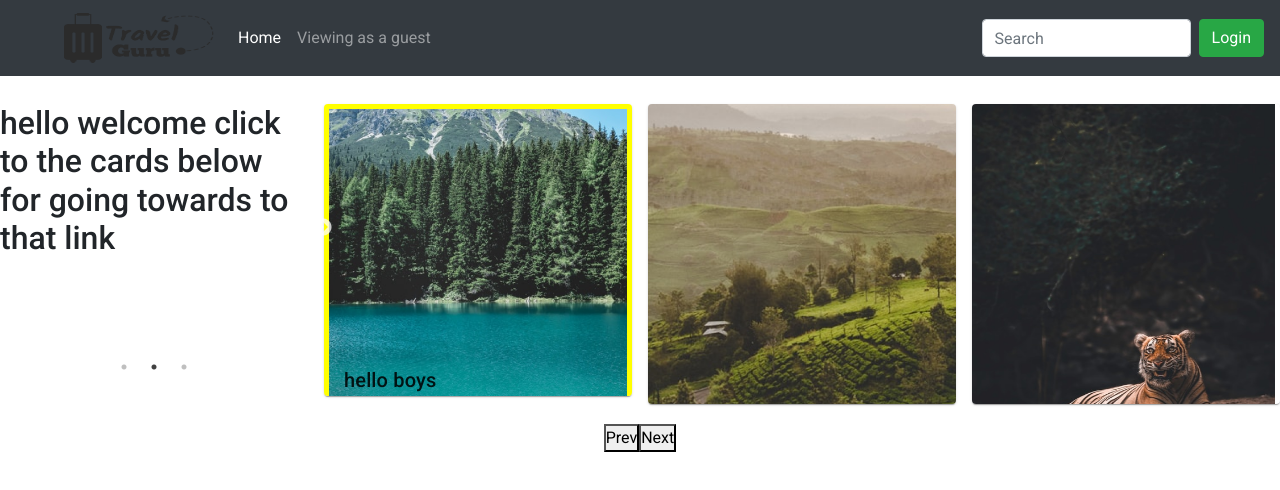
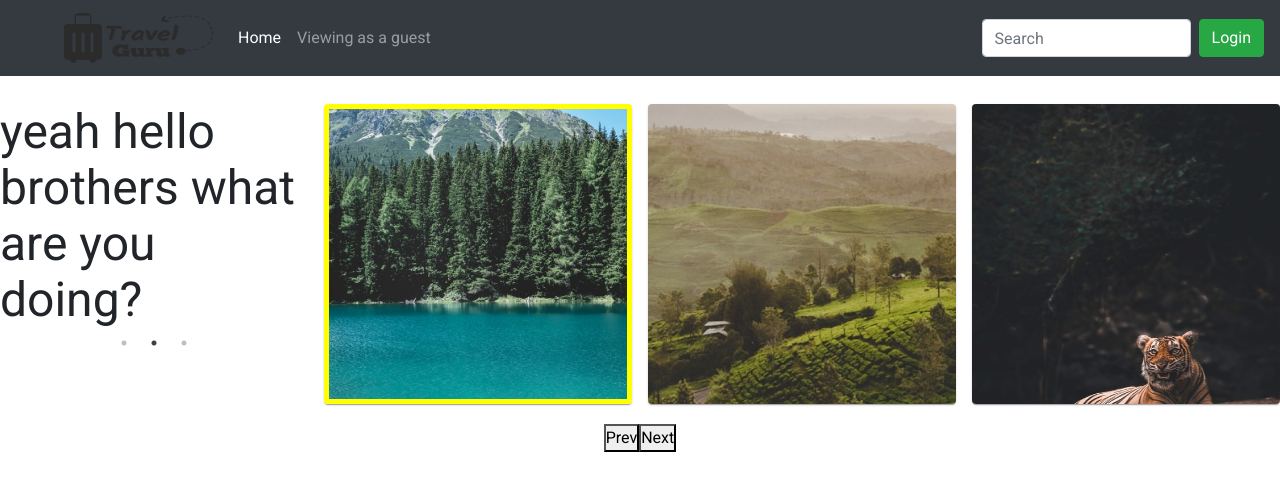
Before and after one commit to rank0001/Tour-guide, a React (Create React App) app: page / in a window 1280 px wide. Shown: the top 490 px of the page. Built offline with nearby package versions, Linux system fonts and the light colour scheme; what react-google-maps would draw is missing.

Commit message:
readme file updated

```diff
--- a/src/components/SignIn/SignIn.js
+++ b/src/components/SignIn/SignIn.js
@@ -55,6 +55,7 @@ const SignIn = (props) => {
 			.auth()
 			.signInWithPopup(provider)
 			.then((result) => {
+
 				const { displayName } = result.user;
 				const signedInUser = {
 					user: {
--- a/src/components/destinations/sajek/SajekDetails.js
+++ b/src/components/destinations/sajek/SajekDetails.js
@@ -2,9 +2,9 @@ import React from "react";
 import { connect } from "react-redux";
 import { useHistory } from "react-router-dom";
 import RoomsMapDetail from "./RoomsMapDetail";
-const SajekDetails = ({ data, userInfo }) => {
+const SajekDetails = ({ data, user }) => {
 	const history = useHistory();
-	const logInInfo = userInfo.user.isSignedIn;
+	const logInInfo = user.user.isSignedIn;
 	if (!logInInfo) {
 		const location = {
 			pathname: "/signIn",
--- a/src/components/home/Home.js
+++ b/src/components/home/Home.js
@@ -1,14 +1,11 @@
-import React,{useState} from "react";
-import { Row, Col, Container, Figure, Button } from "react-bootstrap";
+import React, { useState } from "react";
 import { useHistory } from "react-router-dom";
 import "./Home.css";
 import { makeStyles } from "@material-ui/core/styles";
-import Paper from "@material-ui/core/Paper";
 import Grid from "@material-ui/core/Grid";
-import { Box, Card, CardMedia,Typography } from "@material-ui/core";
-import "slick-carousel/slick/slick.css";
-import "slick-carousel/slick/slick-theme.css";
-import Slider from "react-slick";
+import { Card,Typography} from "@material-ui/core";
+import TravelImages from "./TravelImages";
+import TravelQuotes from "./TravelQuotes";
 
 const useStyles = makeStyles((theme) => ({
 	root: {
@@ -17,23 +14,11 @@ const useStyles = makeStyles((theme) => ({
 	cardRoot: {
 		maxWidth: 345,
 	},
-	media: {
-		height: "300px",
-		paddingTop: "56.25%", // 16:9
-	},
-	paper: {
-		padding: theme.spacing(2),
-		textAlign: "center",
-		color: theme.palette.text.secondary,
-	},
 }));
 
-
 const Home = () => {
-
 	const classes = useStyles();
 	const history = useHistory();
-
 
 	const handleClick = (e) => {
 		const data = parseInt(e.target.getAttribute("data-id"));
@@ -42,152 +27,58 @@ const Home = () => {
 		else history.push("/booking/sundarban");
 	};
 
-	const settings = {
-		dots: true,
-		infinite: true,
-		speed: 1000,
-		slidesToShow: 3,
-		swipeToSlide: true,
-		//autoplay: true,
-		focusOnSelect: true,
-		slidesToScroll: 1,
-		arrows: true,
-		afterChange: (e) =>console.log(e),
-		beforeChange: (current, next) => console.log(current,next)
-	};
-
-
-	const settings2= {
-		dots: true,
-		infinite: true,
-		speed: 1000,
-		fade:true,
-		slidesToShow: 1,
-		swipeToSlide: true,
-		autoplay: true,
-		focusOnSelect: true,
-		slidesToScroll: 1,
-		arrows: true,
-	};
-
 	const [state, setstate] = useState(0);
 
 	const handleNext = () => {
 		if (state === 2) setstate(0);
-		else setstate(state=>state+1);
+		else setstate((state) => state + 1);
 	};
 
 	const handlePrev = () => {
 		if (state === 0) setstate(2);
-		else setstate(state=>state-1)
-
+		else setstate((state) => state - 1);
 	};
-
 
 	return (
 		<div>
 			<div className={classes.root}>
 				<Grid container spacing={2} style={{ marginTop: "20px" }}>
 					<Grid item lg={3} md={3} sm xs>
-						<Slider {...settings2}>
-						<div>
-						<h1>
-							hello welcome click to the cards below for going towards to that
-							link
-						</h1>
-
-						</div>
-						<div>
-
-						<h2>
-							hello welcome click to the cards below for going towards to that
-							link
-						</h2>
-
-						</div>
-						<div>
-						<h3>
-							hello welcome click to the cards below for going towards to that
-							link
-						</h3>
-
-						</div>
-						</Slider>
+						<TravelQuotes/>
 					</Grid>
 
-					<Grid item lg={3} md={3}  sm xs>
-
+					<Grid item lg={3} md={3} sm xs>
 						<Card className={classes.cardRoot}>
-
 							{state === 0 ? (
-									<CardMedia
-										className={classes.media}
-										image='./images/sajek.png'
-										title="Paella dish"
-										style={{ border: "5px solid yellow" }}
-									/>
+								<TravelImages state="true" img="/images/sajek.png" />
 							) : (
-									<CardMedia
-										className={classes.media}
-										image='./images/sajek.png'
-										title="Paella dish"
-
-									/>
-
+								<TravelImages state="false" img="/images/sajek.png" />
 							)}
-								<Typography variant='h6' style={{marginTop:'-40px',marginLeft:'20px'}}>
-									hello boys
-								</Typography>
 
 						</Card>
 					</Grid>
 
-							<Grid item lg={3} md={3}  xs>
-
+					<Grid item lg={3} md={3} xs>
 						<Card className={classes.cardRoot}>
 							{state === 1 ? (
-									<CardMedia
-										className={classes.media}
-										image='./images/sreemongol.png'
-										title="Paella dish"
-										style={{ border: "5px solid yellow" }}
-									/>
+								<TravelImages state="true" img="/images/sreemongol.png" />
 							) : (
-									<CardMedia
-										className={classes.media}
-										image='./images/sreemongol.png'
-										title="Paella dish"
-
-									/>
+								<TravelImages state="false" img="/images/sreemongol.png" />
 							)}
 						</Card>
 					</Grid>
-							<Grid item lg={3} md={3}  xs>
+					<Grid item lg={3} md={3} xs>
 						<Card className={classes.cardRoot}>
 							{state === 2 ? (
-									<CardMedia
-										className={classes.media}
-										image='./images/sundorbon.png'
-										title="Paella dish"
-										style={{ border: "5px solid yellow" ,marginRight:'5px'}}
-									/>
+								<TravelImages state="true" img="/images/sundorbon.png" />
 							) : (
-									<CardMedia
-										className={classes.media}
-										image='./images/sundorbon.png'
-										title="Paella dish"
-										style={{marginRight:'5px'}}
-
-									/>
+								<TravelImages state="false" img="/images/sundorbon.png" />
 							)}
 						</Card>
 					</Grid>
-
-
 				</Grid>
 
 				<div style={{ textAlign: "center", padding: "20px" }}>
-
 					<button className="button" onClick={handlePrev}>
 						Prev
 					</button>
--- a/src/components/home/TravelImages.js
+++ b/src/components/home/TravelImages.js
@@ -1,5 +1,4 @@
 import React from "react";
-
 import { makeStyles } from "@material-ui/core/styles";
 import Paper from "@material-ui/core/Paper";
 import Grid from "@material-ui/core/Grid";
@@ -16,23 +15,23 @@ const useStyles = makeStyles((theme) => ({
 		height: "300px",
 		paddingTop: "56.25%", // 16:9
 	},
-	paper: {
-		padding: theme.spacing(2),
-		textAlign: "center",
-		color: theme.palette.text.secondary,
-	},
+
 }));
 
-export default function TravelImages() {
+export default function TravelImages({ state, img }) {
 	const classes = useStyles();
 	return (
 		<div>
+			{state === "true" ? (
 				<CardMedia
 					className={classes.media}
-				image="./images/sajek.png"
+					image={img}
 					title="Paella dish"
 					style={{ border: "5px solid yellow" }}
 				/>
+			) : (
+				<CardMedia className={classes.media} image={img} title="Paella dish" />
+			)}
 		</div>
 	);
 }
--- /dev/null
+++ b/src/components/home/TravelQuotes.js
@@ -0,0 +1,37 @@
+import React from 'react';
+import {Typography} from "@material-ui/core";
+import "slick-carousel/slick/slick.css";
+import "slick-carousel/slick/slick-theme.css";
+import Slider from "react-slick";
+
+const settings = {
+    dots: true,
+    infinite: true,
+    speed: 1000,
+    fade: true,
+    slidesToShow: 1,
+    swipeToSlide: true,
+    autoplay: true,
+    focusOnSelect: true,
+    slidesToScroll: 1,
+    arrows: false,
+};
+export default function TravelQuotes() {
+    return (
+
+        <div>
+        <Slider {...settings}>
+        <Typography variant="h3">
+            yeah hello brothers you like this?
+        </Typography>
+        <Typography variant="h3">
+            yeah hello brothers what are you doing?
+        </Typography>
+        <Typography variant="h3">
+            yeah hello brothers whats up?
+        </Typography>
+        </Slider>
+
+        </div>
+    )
+}
```
Also changed, not shown: 1 other file (tests, documents, lock files or other folders). Lines whose indentation alone changed are shown as unchanged.
